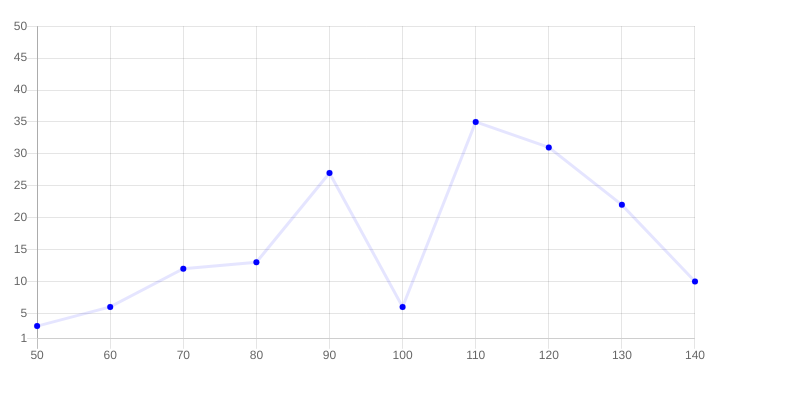
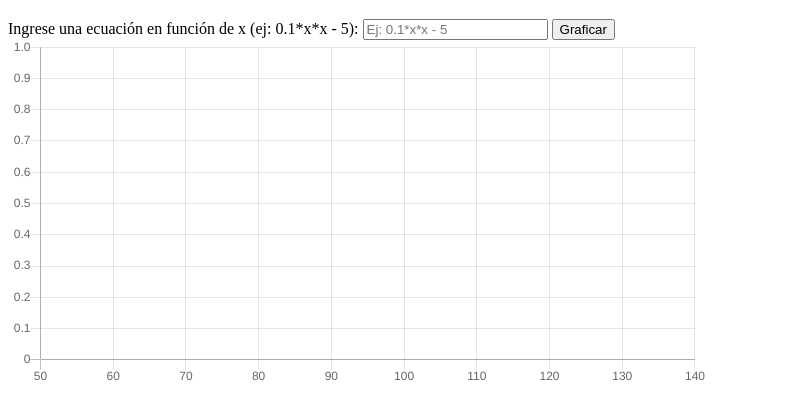
Before and after one commit to NeoDau/Proyecto-Fisica, a plain HTML site: page index.html in a window 1280 px wide. Shown: the part 61-480 px from the top of the page, without its empty margins (0-799 px from the left). Drawn offline with nearby package versions, Linux system fonts and the light colour scheme.

Commit message:
Interactuar con usuario, ecuaciones de 1er y 2do grado ok.

```diff
--- a/index.html
+++ b/index.html
@@ -9,13 +9,19 @@
     </head>
     <body>
         <h1>Proyecto Fisica</h1>
+
+        <label for="equation">Ingrese una ecuación en función de x (ej: 0.1*x*x - 5):</label>
+        <input type="text" id="equation" placeholder="Ej: 0.1*x*x - 5">
+        <button onclick="updateChart()">Graficar</button>
+        <br>
         <canvas id="myChart" style="width:100%;max-width:700px"></canvas>
     </body>
     <script>
-        const xValues = [50,60,70,80,90,100,110,120,130,140];
-        const yValues = [3, 6, 12, 13, 27, 6, 35, 31, 22, 10];
+        let xValues = [50,60,70,80,90,100,110,120,130,140];
+        let yValues = [];
 
-        new Chart("myChart", {
+        // Guardamos la instancia del gráfico en una variable global
+        let chart = new Chart("myChart", {
             type: "line",
             data: {
                 labels: xValues,
@@ -23,16 +29,32 @@
                     fill: false,
                     lineTension: 0,
                     backgroundColor: "rgba(0,0,255,1.0)",
-                    borderColor: "rgba(0,0,255,0.1)",
+                    borderColor: "rgba(0,0,255,0.8)",
                     data: yValues
                 }]
             },
             options: {
-                legend: {display: false},
+                legend: { display: false },
                 scales: {
-                yAxes: [{ticks: {min: 1, max:50}}],
+                    yAxes: [{ ticks: { beginAtZero: false } }]
+                }
+            }
+        });
+
+         // Función para actualizar el gráfico con la ecuación ingresada
+         function updateChart() {
+            let equation = document.getElementById("equation").value;
+
+            try {
+                // Evaluamos la ecuación y generamos los valores de Y
+                yValues = xValues.map(x => eval(equation));
+
+                // Actualizamos el gráfico
+                chart.data.datasets[0].data = yValues;
+                chart.update();
+            } catch (error) {
+                alert("Error en la ecuación. Verifique la sintaxis.");
             }
         }
-    });
     </script>
 </html>
```
